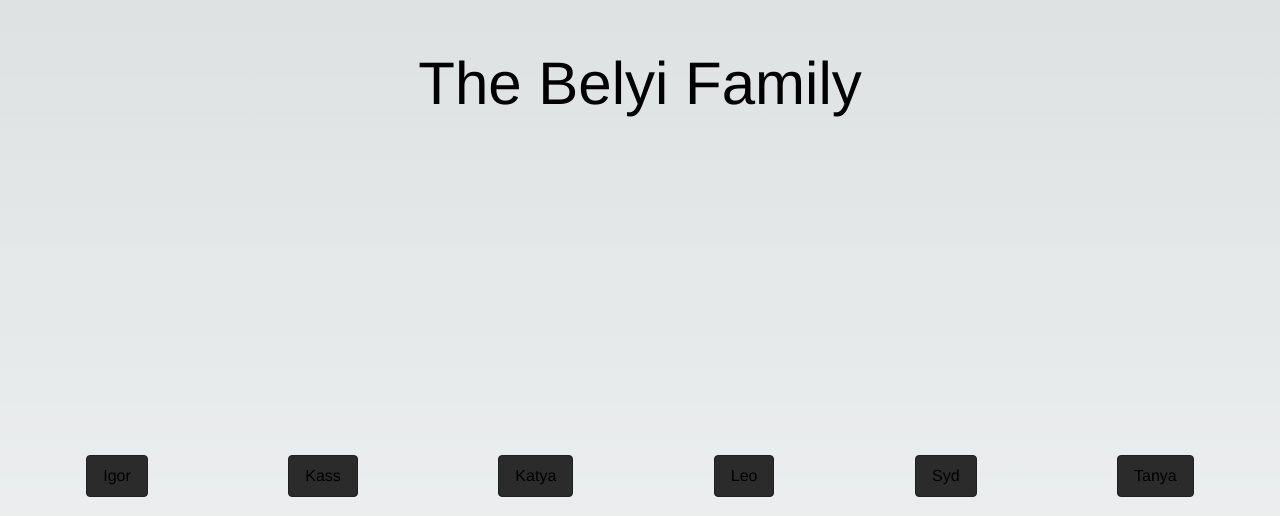
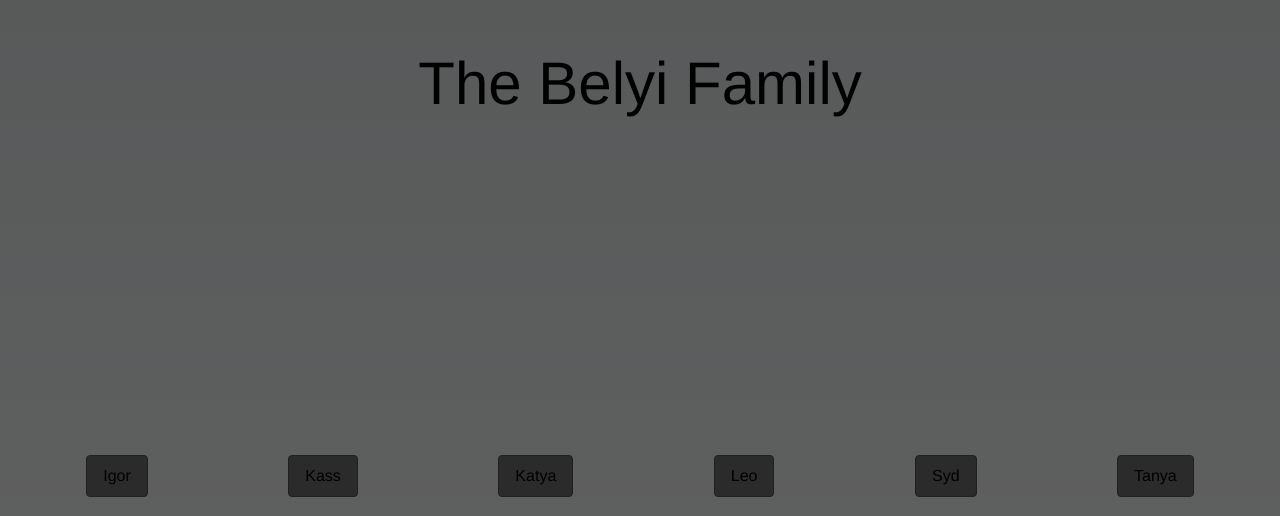
Before and after one commit to belyi-fam/belyi-fam.github.io, a Next.js app: page / in a window 1280 px wide. Shown: the part 284-800 px from the top of the page. Built offline with nearby package versions, Linux system fonts and the light colour scheme.

Commit message:
Finally got the gradients working

```diff
--- a/src/app/components/BlurBackground.tsx
+++ b/src/app/components/BlurBackground.tsx
@@ -4,13 +4,18 @@ import React from 'react';
 import useMembersSelected from '@/app/hooks/useMembersSelected';
 
 import '@/app/styles/background.scss';
+import { wholeFamily } from '@/common/types';
 
 const BlurBackground = () => {
-  const [membersSelected] = useMembersSelected();
+  const [membersSelected, memberIsSelected] = useMembersSelected();
   const backgroundClassName = membersSelected.map((m) => `${m.toLowerCase()}-background`).join(' ');
 
   return (
-    <div id="stars" className={backgroundClassName} />
+    <div id="blur-background" className={backgroundClassName}>
+      {wholeFamily.map((member) => (
+        <div className={`gradient-layer ${member.toLowerCase()}-background${memberIsSelected(member) ? ' visible' : ''}`} />
+      ))}
+    </div>
   );
 };
 
--- a/src/app/pages/BioPage.tsx
+++ b/src/app/pages/BioPage.tsx
@@ -49,7 +49,7 @@ const BioPage = () => {
   };
 
   return (
-    <div className="flex w-full h-screen p-2" style={{ height: 'calc(100vh - 5rem)' }}>
+    <div className="flex w-full h-screen p-2 relative" style={{ height: 'calc(100vh - 5rem)' }}>
       {bio ? (
         <>
           {/* Left Half - Image */}
--- a/src/app/pages/FrontPage.tsx
+++ b/src/app/pages/FrontPage.tsx
@@ -34,7 +34,7 @@ const FrontPage = () => {
   }, []);
 
   return (
-    <div className="flex flex-col h-screen w-screen">
+    <div className="flex flex-col h-screen w-screen relative">
       <div className="flex-grow flex items-center justify-center">
         <div className={`text-6xl ${fadeIn ? 'fade-in' : ''}`}>The Belyi Family</div>
       </div>
--- a/src/app/pages/MainPage.tsx
+++ b/src/app/pages/MainPage.tsx
@@ -30,12 +30,12 @@ With this non-static deployment, we can have more full app features, like persis
 
 const MainPage = () => {
   return (
-    <div className="flex flex-col w-full">
+    <div className="flex flex-col w-full relative">
+      <BlurBackground />
       <FrontPage />
       <BioPage />
       {/*<WidgetPage />*/}
       { /* Blobs Background */ }
-      <BlurBackground />
     </div>
   )
 };
--- a/src/app/styles/background.scss
+++ b/src/app/styles/background.scss
@@ -1,12 +1,68 @@
 //// Define the colors associated with each state
-//$state-colors: (
-//  igor: #ff0000, // Replace with your color
-//  kass: #00ff00, // Replace with your color
-//  katya: #0000ff, // Replace with your color
-//  leo: #ffff00, // Replace with your color
-//  syd: #ff00ff, // Replace with your color
-//  tanya: #00ffff, // Replace with your color
-//);
+$igor: rgba(#026106, 0.4);
+$kass: rgba(#845503, 0.4);
+$katya: rgba(#71026b, 0.4);
+$leo: rgba(#036a41, 0.4);
+$syd: rgba(#5a0202, 0.4);
+$tanya: rgba(#023658, 0.4);
+$background-color: rgba(#000000, 0.6); // Replace with your actual background color
+
+@mixin linear-gradient-at-angle($start-color, $angle) {
+  background: linear-gradient($angle, $start-color, rgba($start-color, 0));
+}
+
+$base-angle: random(360) * 1deg; // Random starting angle
+
+#blur-background {
+  // Overlay styles
+  position: absolute;
+  top: 0;
+  left: 0;
+  right: 0;
+  bottom: 0;
+  z-index: -1;
+  background: $background-color;
+}
+
+.gradient-layer {
+  position: absolute;
+  top: 0;
+  left: 0;
+  right: 0;
+  bottom: 0;
+  opacity: 0; // Start as invisible
+  transition: opacity 0.3s;
+
+  &.leo-background {
+    @include linear-gradient-at-angle($leo, $base-angle);
+  }
+
+  &.igor-background {
+    @include linear-gradient-at-angle($igor, $base-angle + 60deg);
+  }
+
+  &.kass-background {
+    @include linear-gradient-at-angle($kass, $base-angle + 120deg);
+  }
+
+  &.katya-background {
+    @include linear-gradient-at-angle($katya, $base-angle + 180deg);
+  }
+
+  &.syd-background {
+    @include linear-gradient-at-angle($syd, $base-angle + 240deg);
+  }
+
+  &.tanya-background {
+    @include linear-gradient-at-angle($tanya, $base-angle + 300deg);
+  }
+
+  // Class to make the layer visible
+  &.visible {
+    opacity: 1;
+  }
+}
+
 //
 //$blur-radius: 80px;
 //$spread-radius: 100px;
--- a/src/data/colors.ts
+++ b/src/data/colors.ts
@@ -16,3 +16,11 @@ export const LIGHTER_FAMILY_COLORS = {
   [SYD]: '#dca2a2',
   [TANYA]: '#c7dce8',
 };
+export const DARKER_FAMILY_COLORS = {
+  [IGOR]: '#001c01',
+  [KASS]: '#452d03',
+  [KATYA]: '#3e023b',
+  [LEO]: '#023521',
+  [SYD]: '#2c0202',
+  [TANYA]: '#01263e',
+};
```
